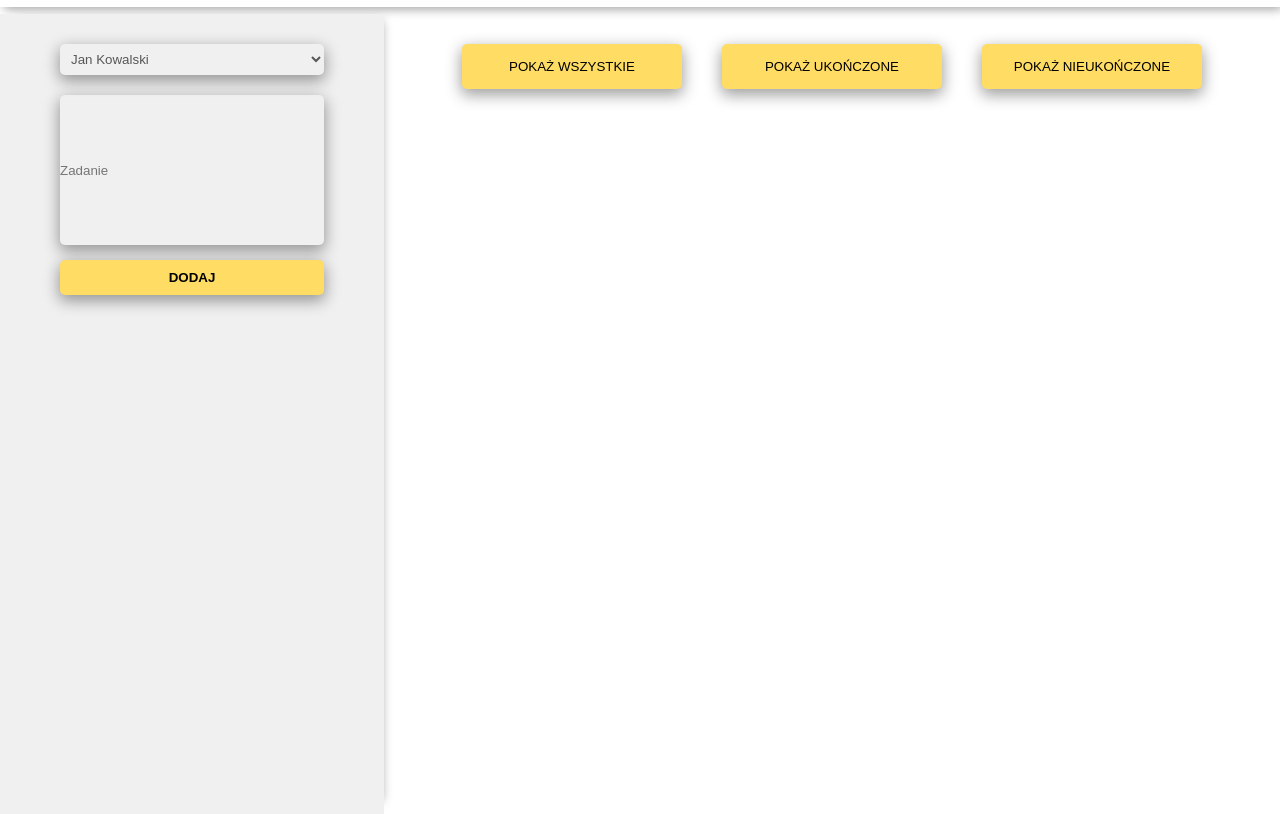
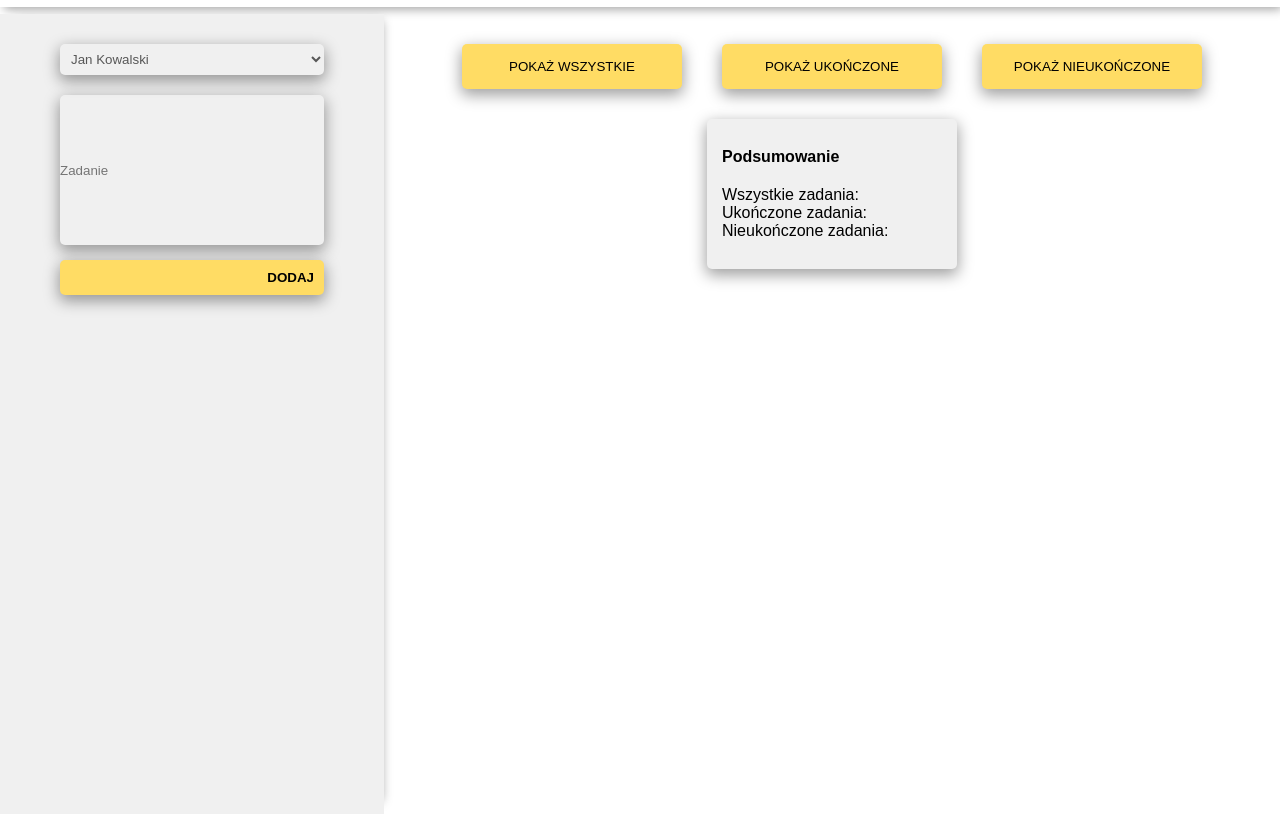
Before and after one commit to M4ti20/todo_app, a plain HTML site: page index.html in a window 1280 px wide. Shown: the part 50-864 px from the top of the page. Drawn offline with Linux system fonts and the light colour scheme.

Commit message:
add styles

```diff
--- a/app.js
+++ b/app.js
@@ -14,6 +14,12 @@ function addTodo(e) {
         newTask.classList.add("new-task");
         newTask.innerText = todoInput.value;
         todoContainer.appendChild(newTask);
+
+        const postDate = document.createElement("div");
+        postDate.classList.add("post-date");
+        const date = new Date();
+        postDate.innerHTML = `${date.getDay()}, ${date.getMonth()}, ${date.getFullYear()} `;
+        newTask.appendChild(postDate);
 
         const buttonsDiv = document.createElement("div");
         buttonsDiv.classList.add("buttons-div");
@@ -77,6 +83,12 @@ function getTask() {
         newTask.innerText = todo;
         todoContainer.appendChild(newTask);
 
+        const postDate = document.createElement("div");
+        postDate.classList.add("post-date");
+        const date = new Date();
+        postDate.innerHTML = `${date.getDay()}, ${date.getMonth()}, ${date.getFullYear()} `;
+        newTask.appendChild(postDate);
+
         const buttonsDiv = document.createElement("div");
         buttonsDiv.classList.add("buttons-div");
         newTask.appendChild(buttonsDiv);
--- a/index.html
+++ b/index.html
@@ -32,6 +32,14 @@
                 <section class="todo-container">
 
                 </section>
+                <div class="stats">
+                    <span class="stats-title">Podsumowanie</span>
+                    <div class="stats-numbers">
+                        <p>Wszystkie zadania: </p>
+                        <p>Ukończone zadania:</p>
+                        <p>Nieukończone zadania:</p>
+                    </div>
+                </div>
             </section>
         </section>
     </main>
--- a/style.css
+++ b/style.css
@@ -37,12 +37,15 @@ main{
     word-wrap: break-word;}
 
 .add-todo-button{
+    width: 100%;
     background-color: #ffdc64;
     border: none;
     border-radius: 5px;
     box-shadow: 0px 5px 15px 1px rgba(0,0,0,0.38);
     padding: 10px;
     font-weight: 700;
+    display: flex;
+    justify-content: flex-end;
 }
 
 .worker-finder{
@@ -90,8 +93,14 @@ main{
     justify-content: space-between;
     align-items: flex-start;
     margin-top: 30px;
+    margin-right: 30px;
     padding-left: 10px;
     padding-top: 10px;
+}
+
+.post-date{
+    font-weight: 700;
+    font-size: 0.8rem;
 }
 
 .buttons-div{
@@ -124,3 +133,26 @@ main{
     border: none;
     font-size: 1rem;
 }
+
+.todos-and-stats{
+    display: flex;
+}
+
+.stats{
+    width: 250px;
+    height: 150px;
+    background-color: #f0f0f0;
+    box-shadow: 0px 5px 15px 1px rgba(0,0,0,0.38);
+    padding: 15px;
+    border-radius: 5px;
+    margin-top: 30px;
+    display: flex;
+    flex-direction: column;
+    justify-content: center;
+    align-items: flex-start;
+}
+
+.stats-title {
+    font-weight: 700;
+    margin-bottom: 20px;
+}
```
